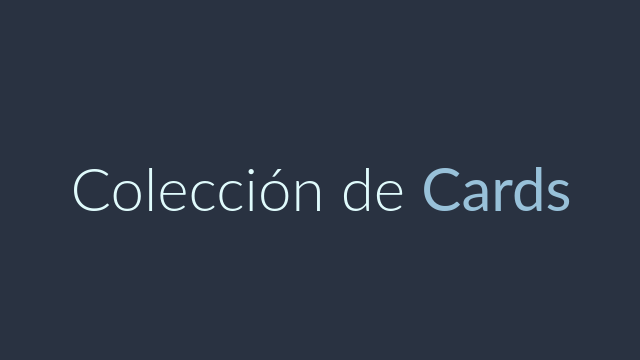
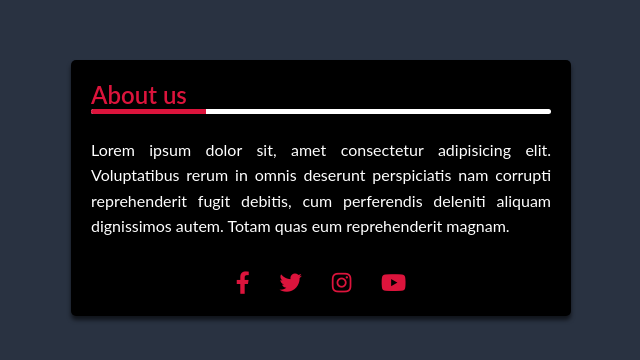
Before and after one commit to nerixdream/Coleccion-de-Cards, a plain HTML site: page index.html in a window 1280 px wide. Shown: the part 212-572 px from the top of the page, without its empty margins (319-959 px from the left). Drawn offline with Linux system fonts and the light colour scheme.

Commit message:
Card 5 - Info Card

```diff
--- a/css/main.css
+++ b/css/main.css
@@ -29,27 +29,84 @@ body {
     font-family: var(--font-primary);
     font-size: 1.6rem;
     background: var(--color-primary);
+    color: #fff;
+    display: flex;
+    justify-content: center;
+    align-items: center;
+    height: 100vh;
 }
 
-.main {
-    min-height: 100vh;
-    display: flex;
-    align-items: center;
+.box {
+    width: 500px;
+    background: #000;
+    padding: 2rem;
+    cursor: pointer;
+    border-radius: 0.5rem;
+    box-shadow: 0px 4px 4px rgba(0, 0, 0, 0.6);
 }
 
-.container {
-    max-width: 120rem;
-    margin: 0 auto;
+.box h2 {
+    color: crimson;
+    font-weight: 600;
+}
+
+.box .barra {
+    background: #fff;
+    height: 5px;
+    border-radius: 3px;
+    width: 100%;
+    display: block;
+    margin-bottom: 1.25rem;
+    position: relative;
+    overflow: hidden;
+}
+
+.box .barra::before,
+.box .barra::after {
+    content: '';
+    position: absolute;
+    top: 0;
+    left: 0;
     height: 100%;
 }
 
-.title {
-    font-weight: 300;
-    font-size: 6rem;
-    color: var(--color-secondary);
+.box .barra::before {
+    background-color: crimson;
+    width: 25%;
+    transition: 0.8s ease-in-out all 0s;
 }
 
-.title span {
-    font-weight: normal;
-    color: var(--color-tertiary);
+.box .barra::after {
+    background-color: #f37298;
+    width: 0;
+    transition: 0.8s ease-in-out all 0s;
+    transition-delay: 0.4s;
 }
+
+.box:hover .barra::before,
+.box:hover .barra::after {
+    width: 100%;
+}
+
+.box .text {
+    line-height: 1.6;
+    text-align: justify;
+    font-weight: 400;
+    padding: 1rem 0;
+}
+
+.social {
+    color: crimson;
+    margin-top: 2rem;
+    text-align: center;
+    font-size: 1.4em;
+}
+
+.social span {
+    padding: 0 12px;
+    transition: 0.2s all ease 0s;
+}
+
+.social span:hover {
+    color: #f37298;
+}
--- a/index.html
+++ b/index.html
@@ -5,14 +5,27 @@
         <meta http-equiv="X-UA-Compatible" content="IE=edge" />
         <meta name="viewport" content="width=device-width, initial-scale=1.0" />
         <title>Cards</title>
+        <link rel="stylesheet" href="https://cdnjs.cloudflare.com/ajax/libs/font-awesome/5.13.0/css/all.min.css" />
         <link rel="stylesheet" href="css/main.css" />
     </head>
     <body>
-        <main class="main">
-            <div class="container">
-                <h1 class="title">Colección de <span>Cards</span></h1>
+        <div class="box">
+            <h2>About us</h2>
+            <span class="barra"></span>
+            <div class="text">
+                <p>
+                    Lorem ipsum dolor sit, amet consectetur adipisicing elit. Voluptatibus rerum in omnis deserunt
+                    perspiciatis nam corrupti reprehenderit fugit debitis, cum perferendis deleniti aliquam dignissimos
+                    autem. Totam quas eum reprehenderit magnam.
+                </p>
             </div>
-        </main>
+            <div class="social">
+                <span><i class="fab fa-facebook-f"></i></span>
+                <span><i class="fab fa-twitter"></i></span>
+                <span><i class="fab fa-instagram"></i></span>
+                <span><i class="fab fa-youtube"></i></span>
+            </div>
+        </div>
 
         <script src="js/main.js"></script>
     </body>
```
Also changed, not shown: Cap.jpg (deleted), Card5.gif (added), 1 other file.
